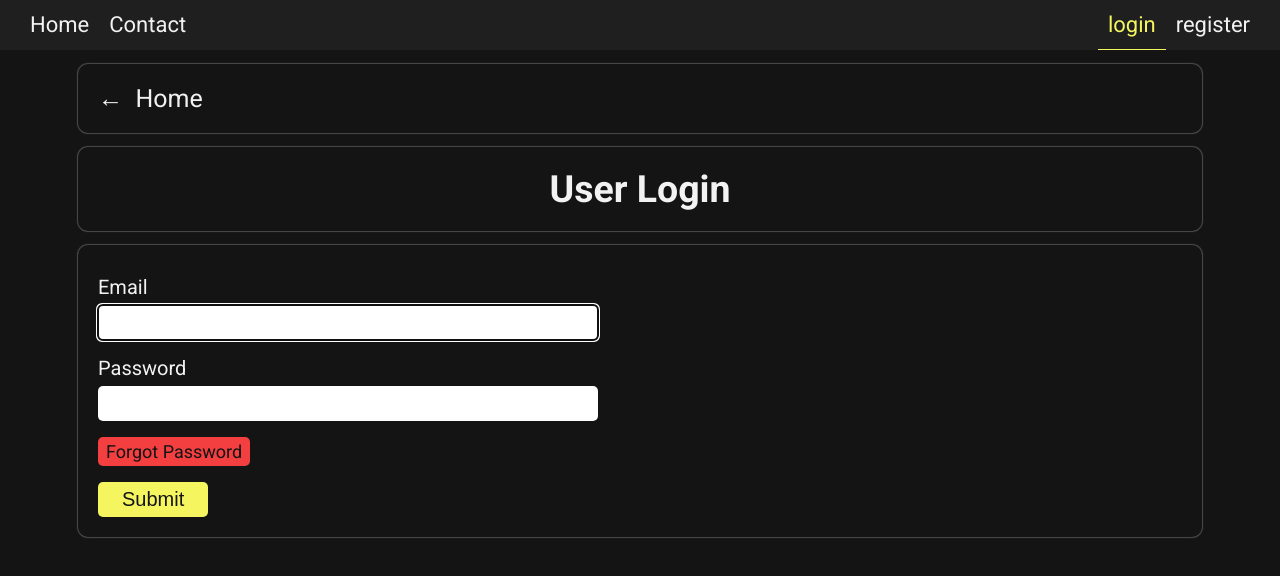
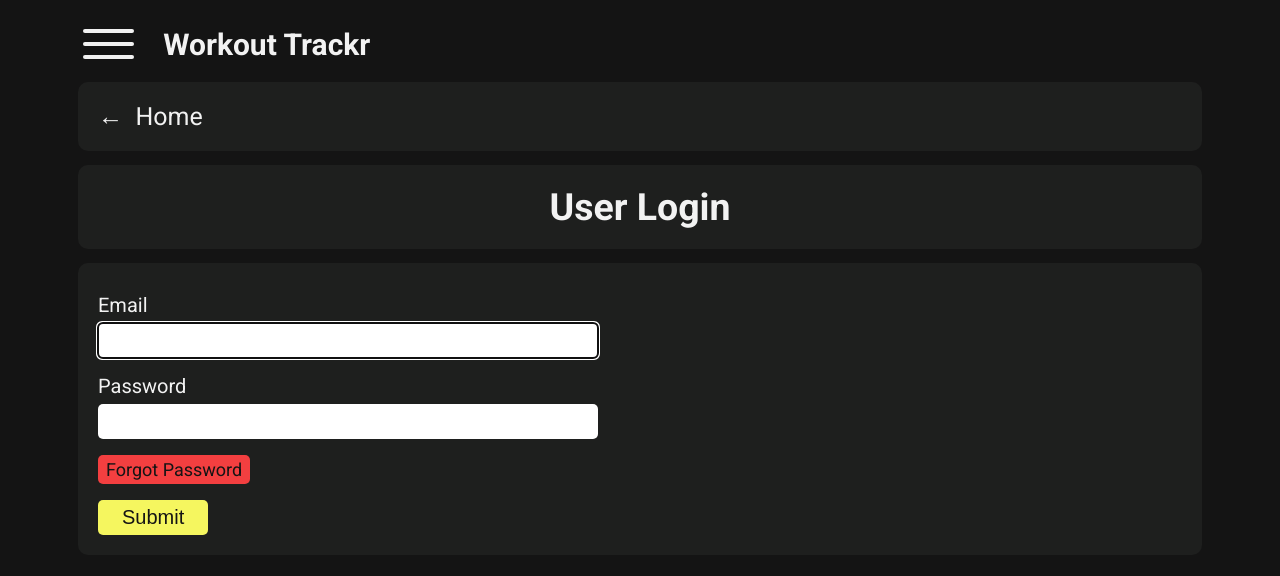
Before and after one commit to VasileiosZisis/workouttrackr-react-mongo, a React (Vite) app in the folder frontend/: page /login in a window 1280 px wide. Shown: the top 576 px of the page. Built offline with nearby package versions, Linux system fonts and the light colour scheme.

Commit message:
changed navbar and various styles

```diff
--- a/frontend/src/App.jsx
+++ b/frontend/src/App.jsx
@@ -1,13 +1,22 @@
 import { Outlet } from 'react-router-dom'
 import Navbar from './components/Navbar'
+import Hamburger from './components/Hamburger'
+import { useState } from 'react'
 import { ToastContainer } from 'react-toastify'
 import { HelmetProvider } from 'react-helmet-async'
 import './toast.css'
 
 function App () {
+  const [isNavOpen, setIsNavOpen] = useState(false)
+
+  const toggleNav = () => {
+    setIsNavOpen(!isNavOpen)
+  }
+
   return (
     <HelmetProvider>
-      <Navbar />
+      <Hamburger toggleNav={toggleNav} />
+      <Navbar isNavOpen={isNavOpen} toggleNav={toggleNav} />
       <Outlet />
       <ToastContainer
         position='top-right'
--- /dev/null
+++ b/frontend/src/components/Hamburger.css
@@ -0,0 +1,45 @@
+.hamburger {
+  display: flex;
+  align-items: center;
+  width: clamp(300px, 90%, 1500px);
+  margin: auto;
+}
+
+.hamburger__btn {
+  padding-left: 0.5rem;
+  margin-top: 1rem;
+  background-color: var(--night);
+}
+
+.bar {
+  display: block;
+  width: max(2.5rem, 4vw);
+  height: 4px;
+  margin: 9px;
+  border-radius: 5px;
+  background-color: var(--textWhite);
+}
+
+.hamburder__brand {
+  text-wrap: nowrap;
+  color: var(--textWhite);
+  font-size: 1.5rem;
+  margin-top: 1rem;
+  padding-left: 1rem;
+  font-weight: bold;
+}
+
+.screen-reader-text {
+  clip: rect(1px, 1px, 1px, 1px);
+  position: absolute !important;
+  height: 1px;
+  width: 1px;
+  overflow: hidden;
+}
+
+/* 400px */
+@media only screen and (max-width: 25em) {
+  .hamburder__brand {
+    padding-left: 0.1rem;
+  }
+}
--- /dev/null
+++ b/frontend/src/components/Hamburger.jsx
@@ -0,0 +1,17 @@
+import './Hamburger.css'
+
+const Hamburger = ({ toggleNav }) => {
+  return (
+    <div className='hamburger'>
+      <button className='hamburger__btn' onClick={toggleNav}>
+        <span className='bar'></span>
+        <span className='bar'></span>
+        <span className='bar'></span>
+        <span className='screen-reader-text'>Menu</span>
+      </button>
+      <p className='hamburder__brand'>Workout Trackr</p>
+    </div>
+  )
+}
+
+export default Hamburger
--- a/frontend/src/components/Navbar.css
+++ b/frontend/src/components/Navbar.css
@@ -1,44 +1,83 @@
+.navbar.show {
+  width: 175px;
+}
+
 .navbar {
+  z-index: 99;
+  background-color: var(--eerie-black);
+  position: fixed;
+  top: 0;
+  left: 0;
+  overflow-x: hidden;
+  width: 0;
+  height: 100%;
+  transition: 0.4s;
+}
+
+.navbar__icon {
   display: flex;
-  flex-wrap: wrap;
-  flex-direction: row;
-  justify-content: space-between;
-  background-color: var(--eerie-black);
-  min-height: 2.5rem;
-  font-size: 1.1rem;
+  justify-content: end;
+  padding: 1rem 0.5rem 0 0;
+  margin: auto;
+}
+
+.navbar__close-btn {
+  padding-top: 0.1rem;
+  background-color: transparent;
+  border-radius: 12px;
+}
+
+.navbar__close-btn:where(:hover, :focus-visible) {
+  background-color: var(--grey-light);
+  border-radius: 12px;
+}
+
+.navbar__bar {
+  display: block;
+  width: 45px;
+  height: 4px;
+  margin: 9px;
+  border-radius: 5px;
+  background-color: var(--textWhite);
+}
+
+.navbar__icon .navbar__bar:nth-child(2) {
+  opacity: 0;
+}
+.navbar__icon .navbar__bar:nth-child(1) {
+  transform: translateY(11px) rotate(45deg);
+}
+.navbar__icon .navbar__bar:nth-child(3) {
+  transform: translateY(-15px) rotate(-45deg);
 }
 
 .navbar__list {
-  display: flex;
-  flex-direction: row;
-  height: inherit;
-  padding-inline: 1rem;
+  margin-top: 1rem;
+}
+
+.navbar__item {
+  width: 150px;
+  padding-left: 0.8rem;
 }
 
 .navbar__link,
 .navbar__button {
-  border-bottom: 1px solid transparent;
-  height: 100%;
-  display: grid;
-  place-items: center;
+  display: block;
+  padding: 0.4rem 0.8rem;
+  border-radius: 5px;
   color: var(--textWhite);
-  padding: 0.5rem;
+  font-size: 1.1rem;
 }
 
 .navbar__button {
-  font-size: 1.1rem;
+  text-align: start;
   background-color: var(--eerie-black);
+  width: 100%;
 }
 
 .navbar__link:where(:hover, :focus-visible),
 .navbar__button:where(:hover, :focus-visible) {
-  border-bottom: 1px solid var(--icterine);
-  color: var(--icterine);
-}
-
-.navbar__link.active {
-  border-bottom: 1px solid var(--icterine);
-  color: var(--icterine);
+  background-color: var(--jet);
 }
 
 /* MOBILE */
@@ -50,18 +89,3 @@
     font-size: 1rem;
   }
 }
-
-/* 400px */
-@media only screen and (max-width: 25em) {
-  .navbar {
-    justify-content: center;
-  }
-  .navbar__list {
-    display: flex;
-    padding-inline: 0rem;
-  }
-  .navbar__link,
-  .navbar__button {
-    font-size: 1rem;
-  }
-}
--- a/frontend/src/components/Navbar.jsx
+++ b/frontend/src/components/Navbar.jsx
@@ -1,11 +1,13 @@
 import { NavLink } from 'react-router-dom'
+import { useEffect, useRef } from 'react'
 import { useSelector, useDispatch } from 'react-redux'
 import { useNavigate } from 'react-router-dom'
+import { toast } from 'react-toastify'
 import { useLogoutMutation } from '../../slices/usersApiSlice'
 import { logout } from '../../slices/authSlice'
 import './Navbar.css'
 
-const Navbar = () => {
+const Navbar = ({ isNavOpen, toggleNav }) => {
   const { userInfo } = useSelector(state => state.auth)
 
   const dispatch = useDispatch()
@@ -13,60 +15,115 @@ const Navbar = () => {
 
   const [logoutMutation] = useLogoutMutation()
 
+  const navbarRef = useRef(null)
+
   const logoutHandler = async () => {
     try {
       await logoutMutation().unwrap()
       dispatch(logout())
       navigate('/')
+      toast.success('You are now logged out')
     } catch (err) {
-      console.error(err)
+      toast.error(err?.data?.message || err.error)
     }
   }
 
+  const closeNavbar = () => {
+    if (isNavOpen) {
+      toggleNav()
+    }
+  }
+
+  useEffect(() => {
+    const handleClickOutside = event => {
+      if (
+        isNavOpen &&
+        navbarRef.current &&
+        !navbarRef.current.contains(event.target) &&
+        !event.target.closest('.hamburger__btn')
+      ) {
+        toggleNav()
+      }
+    }
+
+    document.addEventListener('mousedown', handleClickOutside)
+    return () => {
+      document.removeEventListener('mousedown', handleClickOutside)
+    }
+  }, [isNavOpen, toggleNav])
+
   return (
     <header>
-      <nav className='navbar'>
+      <nav ref={navbarRef} className={`navbar ${isNavOpen ? 'show' : ''}`}>
+        <div className='navbar__icon'>
+          <button className='navbar__close-btn' onClick={toggleNav}>
+            <span className='navbar__bar'></span>
+            <span className='navbar__bar'></span>
+            <span className='navbar__bar'></span>
+            <span className='screen-reader-text'>Menu</span>
+          </button>
+        </div>
         <ul className='navbar__list'>
           <li className='navbar__item'>
-            <NavLink className='navbar__link' to='/'>
+            <NavLink className='navbar__link' to='/' onClick={closeNavbar}>
               Home
             </NavLink>
           </li>
           <li className='navbar__item'>
-            <NavLink className='navbar__link' to='/contact'>
+            <NavLink
+              className='navbar__link'
+              to='/contact'
+              onClick={closeNavbar}
+            >
               Contact
             </NavLink>
           </li>
-        </ul>
-        <ul className='navbar__list'>
           {userInfo ? (
             <>
-              <li className='navbar__item'>
-                <NavLink className='navbar__link' to='/profile'>
-                  {userInfo.username}
+              <li className='navbar__item mt'>
+                <NavLink
+                  className='navbar__link'
+                  to='/profile'
+                  onClick={closeNavbar}
+                >
+                  Profile
                 </NavLink>
               </li>
               {userInfo.isAdmin && (
                 <li className='navbar__item'>
-                  <NavLink className='navbar__link' to='/'>
-                    admin
+                  <NavLink
+                    className='navbar__link'
+                    to='/'
+                    onClick={closeNavbar}
+                  >
+                    Admin
                   </NavLink>
                 </li>
               )}
-              <li className='navbar__item' onClick={logoutHandler}>
-                <button className='navbar__button'>logout</button>
+              <li className='navbar__item' onClick={closeNavbar}>
+                <button className='navbar__button' onClick={logoutHandler}>
+                  Logout
+                </button>
               </li>
             </>
           ) : (
             <>
               <li className='navbar__item'>
-                <NavLink className='navbar__link' to='/login'>
-                  login
+                <NavLink
+                  className='navbar__link'
+                  to='/login'
+                  onClick={closeNavbar}
+                >
+                  Login
                 </NavLink>
               </li>
               <li className='navbar__item'>
-                <NavLink className='navbar__link' to='/register'>
-                  register
+                <NavLink
+                  className='navbar__link'
+                  to='/register'
+                  onClick={closeNavbar}
+                >
+                  Register
                 </NavLink>
               </li>
             </>
--- a/frontend/src/components/Pagination.css
+++ b/frontend/src/components/Pagination.css
@@ -17,31 +17,33 @@
 .pagination a {
   display: block;
   width: 25px;
+  border: 1px solid transparent;
 }
 
 .pagination__prev {
   margin-right: 0.5rem;
+  border: 1px solid transparent;
 }
 
 .pagination__next {
   margin-left: 0.5rem;
+  border: 1px solid transparent;
 }
 
 .pagination__active {
-  background-color: var(--eerie-black);
   color: var(--icterine);
   border: 1px solid var(--icterine);
 }
 
 .pagination__disabled {
-  background-color: var(--eerie-black);
-  border: 1px solid var(--eerie-black);
+  background-color: var(--jet);
+  color: var(--night);
+  cursor: default;
 }
 
 .pagination__page:where(:hover, :focus-visible),
 .pagination__prev:where(:hover, :focus-visible),
 .pagination__next:where(:hover, :focus-visible) {
-  background-color: var(--eerie-black);
   color: var(--icterine);
   border: 1px solid var(--icterine);
 }
--- a/frontend/src/index.css
+++ b/frontend/src/index.css
@@ -10,7 +10,7 @@
   --icterine: #f5f65fff;
   --timberwolf: #ddd6cfff;
   --textWhite: #f2f2f2;
-  --border: #616161bb;
+  --grey-light: #474747;
 }
 
 * {
--- a/frontend/src/pages/ModelMain.css
+++ b/frontend/src/pages/ModelMain.css
@@ -1,5 +1,5 @@
 .model__container {
-  box-shadow: 0px 0px 1px 1px var(--border);
+  background-color: var(--eerie-black);
   padding: 1rem;
   border-radius: 10px;
   margin: 0.7rem;
@@ -175,8 +175,7 @@
 .title-container__link:where(:hover, :focus-visible),
 .title-container__button:where(:hover, :focus-visible),
 .sessions__link:where(:hover, :focus-visible) .sessions__table {
-  background-color: var(--eerie-black);
-  color: var(--icterine);
+  background-color: var(--grey-light);
 }
 
 .model__button {
--- a/frontend/src/pages/UsersModel/ForgotPassword.jsx
+++ b/frontend/src/pages/UsersModel/ForgotPassword.jsx
@@ -53,7 +53,7 @@ const ForgotPassword = () => {
       <main className='model'>
         <div className='model__container'>
           <button className='model__button-goback' onClick={submitHandler}>
-            Go Back
+            &#160;&#160;Go Back
           </button>
         </div>
         <div className='model__container'>
```
Also changed, not shown: frontend/src/pages/HomePage.css (+16 -4 lines).
